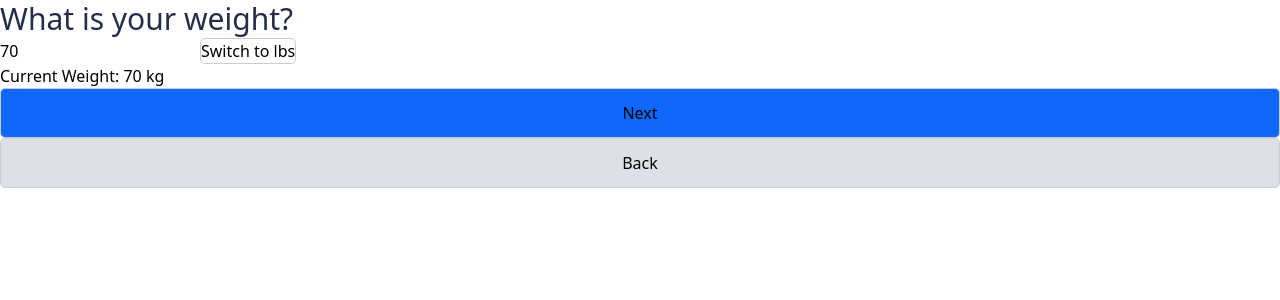
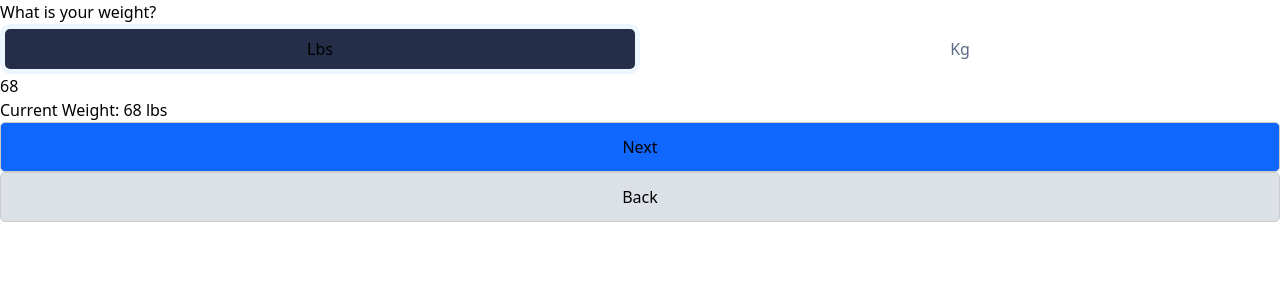
Before and after one commit to HUSS41N/jivi, a React (Vite) app: page / in a window 1280 px wide. Both pictures are taken after a click on the button "Next". Shown: the top 300 px of the page. Built offline with nearby package versions, Linux system fonts and the light colour scheme.

Commit message:
button style handling

```diff
--- a/src/components/WeightSelector/WeightSelector.jsx
+++ b/src/components/WeightSelector/WeightSelector.jsx
@@ -1,50 +1,94 @@
-import React, { useState } from "react";
+import React, { useState, useEffect } from "react";
+import Button from "../Button/Button";
+const WeightSelector = ({
+  initialWeight = 68, // default initial weight in kg
+  initialUnit = "lbs", // default unit
+  minWeight = 0, // minimum weight limit
+  maxWeight = 140, // maximum weight limit
+}) => {
+  const [unit, setUnit] = useState(initialUnit);
+  const [weightInKg, setWeightInKg] = useState(() =>
+    initialUnit === "kg" ? initialWeight : Math.round(initialWeight / 2.20462)
+  );
+  const [displayWeight, setDisplayWeight] = useState(() =>
+    initialUnit === "kg" ? initialWeight : Math.round(initialWeight * 2.20462)
+  );
 
-const WeightSelector = ({
-  minWeight = 0,
-  currentWeight,
-  setCurrentWeight,
-  maxWeight = 140,
-}) => {
-  const [unit, setUnit] = useState("kg"); // default unit is kg
+  useEffect(() => {
+    // Update display weight whenever the unit changes
+    if (unit === "lbs") {
+      setDisplayWeight(Math.round(weightInKg * 2.20462)); // Convert kg to lbs
+    } else {
+      setDisplayWeight(weightInKg); // Display in kg
+    }
+  }, [unit, weightInKg]);
 
   const handleWeightChange = (e) => {
     const newWeight = parseFloat(e.target.value);
     if (newWeight >= minWeight && newWeight <= maxWeight) {
-      setCurrentWeight(newWeight);
+      if (unit === "lbs") {
+        setWeightInKg(Math.round(newWeight / 2.20462)); // Convert and set in kg
+        setDisplayWeight(newWeight); // Directly set display weight in lbs
+      } else {
+        setWeightInKg(newWeight); // Set weight directly in kg
+        setDisplayWeight(newWeight); // Display the same weight
+      }
     }
   };
 
   const toggleUnit = () => {
-    if (unit === "kg") {
-      setUnit("lbs");
-      setCurrentWeight((prevWeight) => Math.round(prevWeight * 2.20462));
-    } else {
-      setUnit("kg");
-      setCurrentWeight((prevWeight) => Math.round(prevWeight / 2.20462));
+    setUnit((prevUnit) => (prevUnit === "kg" ? "lbs" : "kg"));
+  };
+
+  const buttonStyleHandler = (metric) => {
+    if (unit === metric) {
+      return {
+        width: "50%",
+        height: "50px",
+        backgroundColor: "#242E49",
+        borderRadius: "10px",
+        border: "5px solid #EDF5FF",
+      };
     }
+    return {
+      width: "50%",
+      height: "50px",
+      backgroundColor: "#ffffff",
+      borderRadius: "10px",
+      color: "#5D6A85",
+      border:"none"
+    };
   };
 
   return (
     <div className="flex flex-col space-y-4">
-      <h1 className="text-xl font-bold details-header">What is your weight?</h1>
+      <h1 className="text-xl font-bold">What is your weight?</h1>
+      <div className="flex justify-between items-center">
+        <Button
+          clickHandler={toggleUnit}
+          style={buttonStyleHandler("lbs")}
+        >
+          Lbs
+        </Button>
+        <Button
+          clickHandler={toggleUnit}
+          style={buttonStyleHandler("kg")}
+        >
+          Kg
+        </Button>
+      </div>
       <input
         type="number"
-        value={currentWeight}
+        value={displayWeight}
         onChange={handleWeightChange}
         className="form-input px-4 py-2 border border-gray-300 rounded-md focus:outline-none focus:ring-2 focus:ring-blue-500 focus:border-transparent"
         min={minWeight}
         max={maxWeight}
         style={{ width: "200px" }}
       />
-      <button
-        onClick={toggleUnit}
-        className="px-4 py-2 bg-blue-500 text-white rounded hover:bg-blue-700 transition duration-300"
-      >
-        Switch to {unit === "kg" ? "lbs" : "kg"}
-      </button>
+
       <div className="text-center">
-        Current Weight: {currentWeight} {unit}
+        Current Weight: {displayWeight} {unit}
       </div>
     </div>
   );
```
